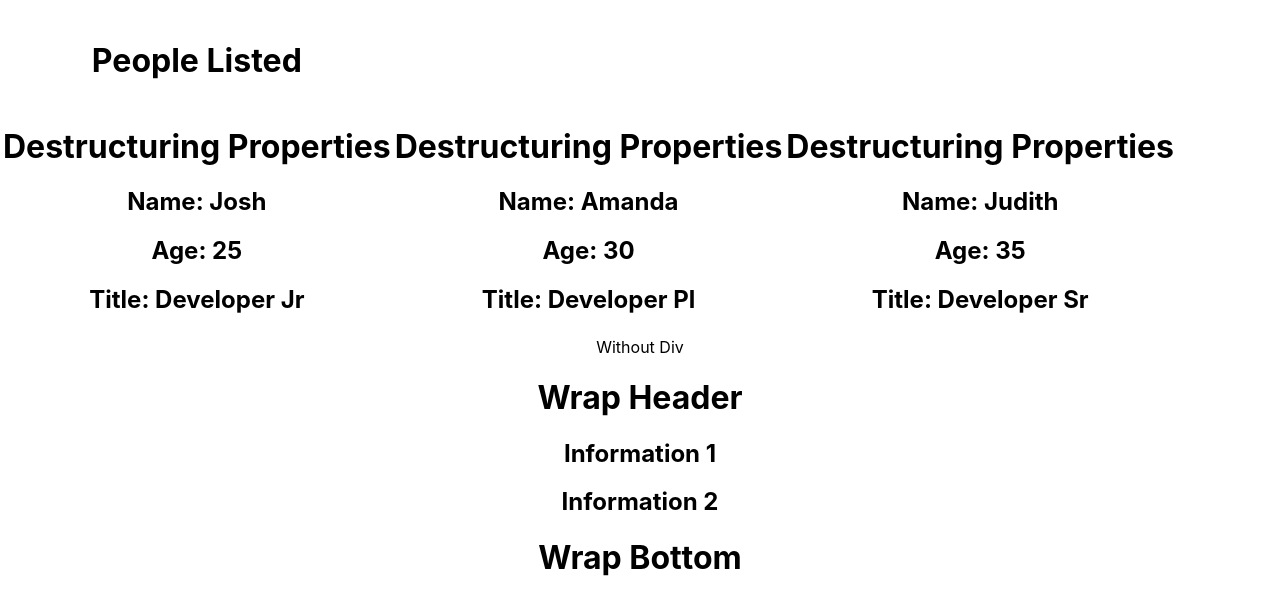
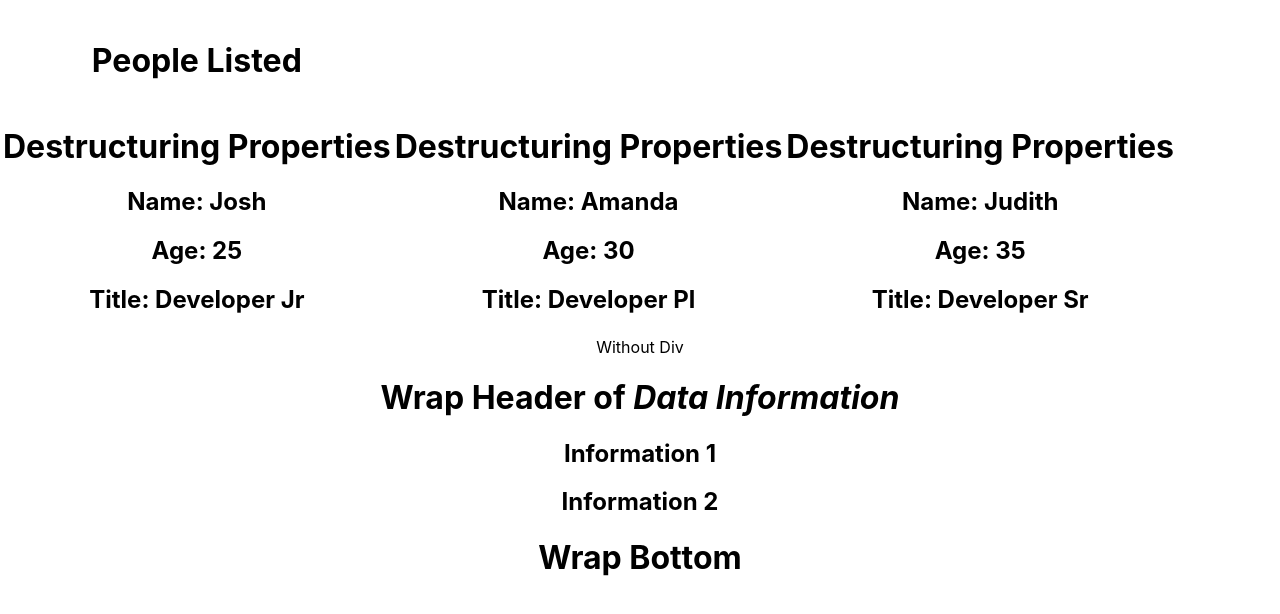
Before and after one commit to rafaelsslemes/basics_react, a React (Create React App) app: page / in a window 1280 px wide. Shown: the part 1740-2354 px from the top of the page. Built offline with nearby package versions, Linux system fonts and the light colour scheme.

Commit message:
Added props

```diff
--- a/src/App.js
+++ b/src/App.js
@@ -40,7 +40,7 @@ function App() {
         <DestructProperties name='Tomas' age={40} title='Software Developer'/>
         <ListIterated people={employees}/>
         <FragmentExample/>
-        <WrapComponent>
+        <WrapComponent title='Data Information'>
           <h2>Information 1</h2>
           <h2>Information 2</h2>
         </WrapComponent>
--- a/src/components/WrapComponent.js
+++ b/src/components/WrapComponent.js
@@ -1,10 +1,10 @@
 import React from 'react'
 
-const WrapComponent = ({children}) => {
+const WrapComponent = ({children, title}) => {
   return (
     <div>
         <h1>
-            Wrap Header
+            Wrap Header of <i>{title}</i>
         </h1>
         {/* All content inside tags */}
             {children}
```
